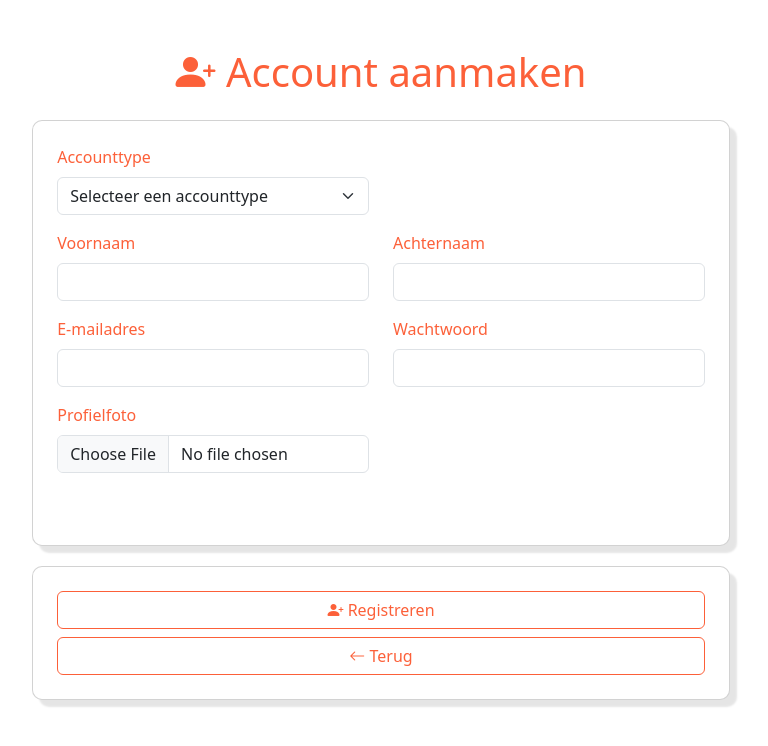
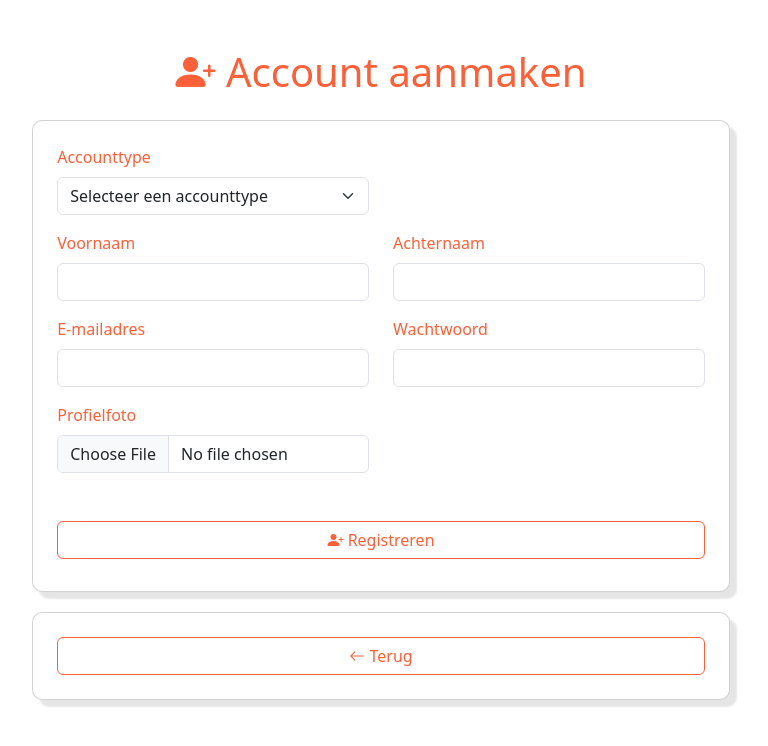
Before and after one commit to ZuydUniversity/B2C6_B2A_Frontend, a React (Vite) app: page /register in a window 1280 px wide. Shown: the top 746 px of the page, without its empty margins (259-1027 px from the left). Built offline with nearby package versions, Linux system fonts and the light colour scheme.

Commit message:
login gefixt, knoppen gesubmit, styling toegepast

```diff
--- a/src/routes/forgotpassword.jsx
+++ b/src/routes/forgotpassword.jsx
@@ -40,7 +40,7 @@ function ForgotPassword() {
                 <Form onSubmit={handleSubmit} className="forget_form">
                     <Form.Group className="mb-3">
                         <Form.Label>E-mailadres</Form.Label>
-                        <Form.Control type="email" value={email} onChange={(e) => setEmail(e.target.value)} required />
+                        <input type="email" value={email} onChange={(e) => setEmail(e.target.value)} required />
                     </Form.Group>
                     <Button type="submit" className="login_button w-100 mb-2"><i className="bi bi-check2-square"></i> Verzend E-mail</Button>
                     <Button variant="secondary" type="button" className='login_button w-100' onClick={() => window.history.back()}>
--- a/src/routes/register.jsx
+++ b/src/routes/register.jsx
@@ -191,25 +191,18 @@ function Register() {
                         {accountType === 'Doctor' && renderDoctorFields()}
                         {accountType === 'Patient' && renderPatientFields()}
                     </div>
+                    <Button variant="secondary" type='submit' className='login_button w-100 mb-2'>
+                            <i className="bi bi-person-plus-fill"></i> Registreren
+                    </Button>
                 </form>
-
                 </div>
                     <div className="card card-width p-4">
-                    <Form action="/register" method="GET">
-                        <Button variant="secondary" type="submit" className='login_button w-100 mb-2'>
-                            <i className="bi bi-person-plus-fill"></i> Registreren
-                        </Button>
-                    </Form>
-                    <Form method="GET" onClick={() => window.history.back()}>
-                        <Button variant="secondary" type="button" className='login_button w-100'>
+                        <Button variant="secondary" type="button" className='login_button w-100' onClick={() => window.history.back()}>
                             <i className="bi bi-arrow-left"></i> Terug
                         </Button>
-                    </Form>
                     {message && <p className="mt-3 text-center">{message}</p>}
                 </div>
-
         </div>
     );
 }
-
 export default Register;
```
